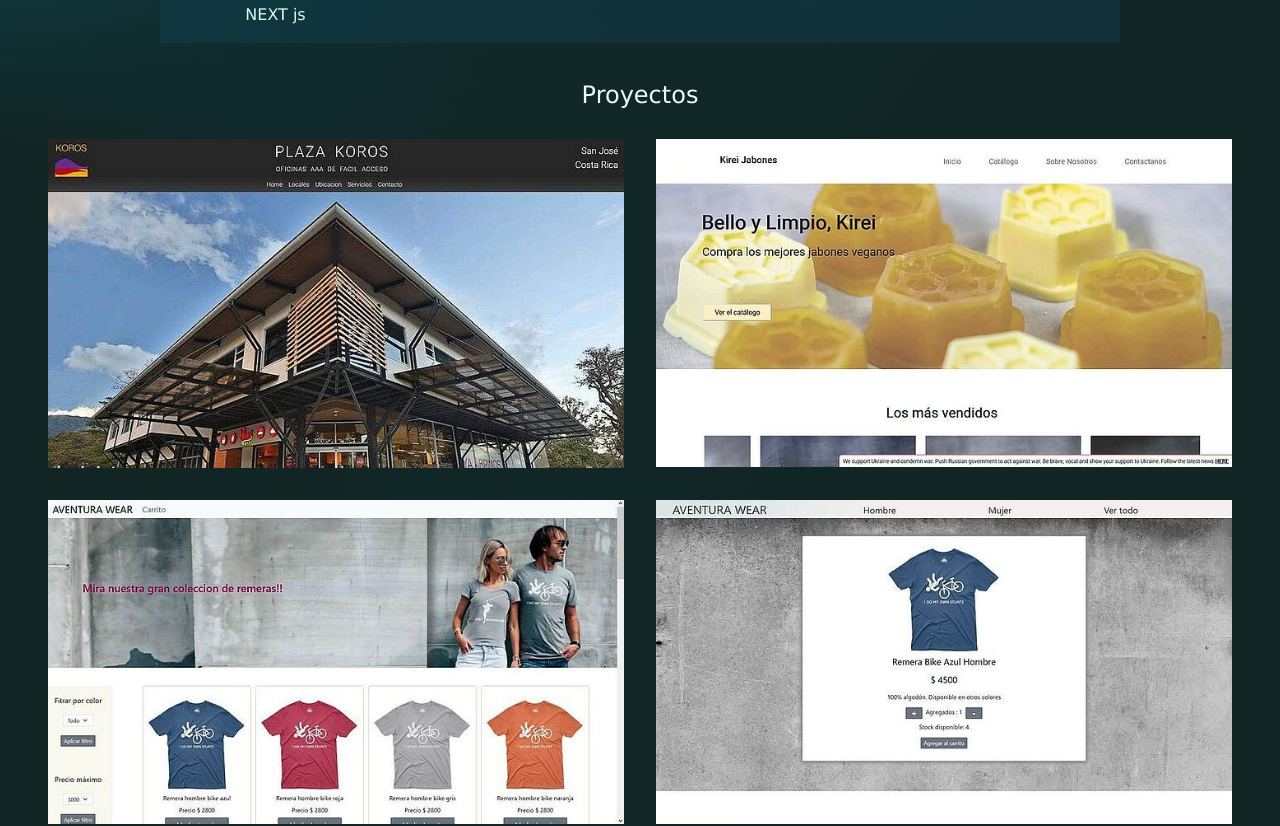
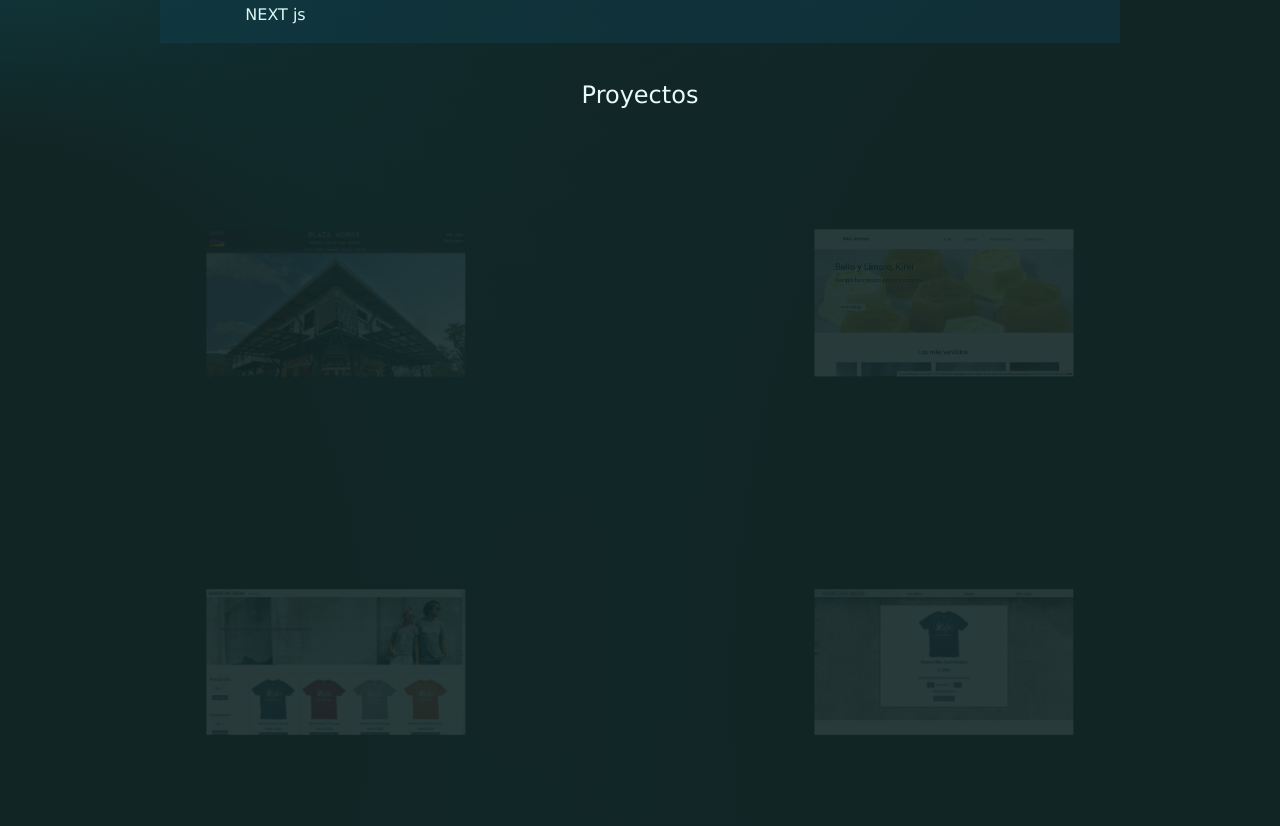
Before and after one commit to GonzaloGarciaCalvo/portfolio-react, a React (Vite) app: page / in a window 1280 px wide. Shown: the part 1240-2066 px from the top of the page. Built offline with nearby package versions, Linux system fonts and the light colour scheme.

Commit message:
animation in projects

```diff
--- a/src/index.css
+++ b/src/index.css
@@ -98,18 +98,12 @@ body {
   transform: scale(1.2);
 }
 
-
-/* .boxProyectos {
-
-} */
 .proyecto {
   box-sizing: border-box;
   position: relative;
-  /* margin-top: 2rem; */
 }
 .proyecto img{
   box-sizing: border-box;
-  /* width: 90%; */
   width: 100%;
 }
 
@@ -160,10 +154,7 @@ figcaption a {
   width:2em
 }
 
-
-
 /* Text animation  */
-
 h2 {
   display: block;
   white-space: nowrap;
@@ -184,4 +175,26 @@ h2 {
   }
 /* end animation   */
 
-@media
+/* scroll animation */
+@keyframes show {
+	from {
+		opacity: 0.1;
+		scale: 45%;
+	}
+
+	to {
+		opacity: 1;
+		scale: 100%;
+	}
+}
+
+.proyecto {
+	view-timeline-name: --image;
+	view-timeline-axis: block;
+
+	animation-timeline: --image;
+	animation-name: show;
+
+	animation-range: entry 30% cover 40%;
+	animation-fill-mode: both;
+}
```
